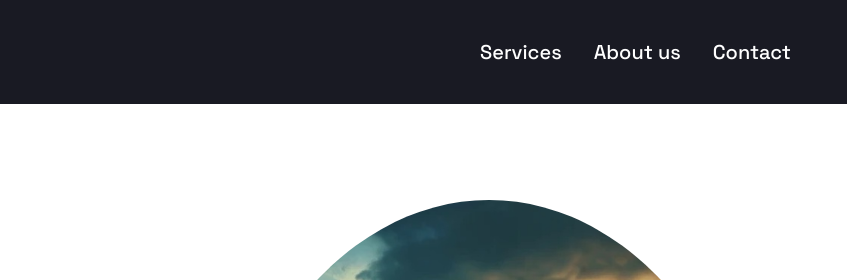
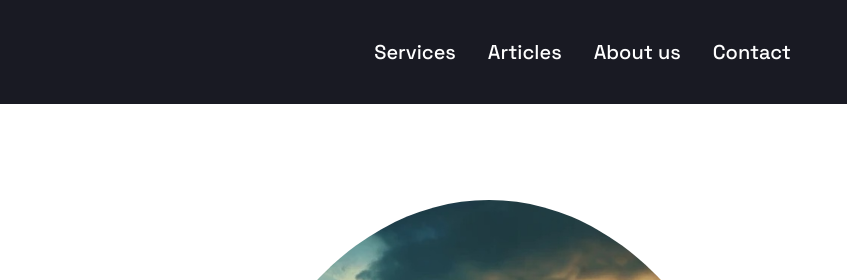
Before and after one commit to fathomage/fathomage-website, an Astro site: page / in a window 1280 px wide. Shown: the top 280 px of the page, 433-1280 px from the left. Built offline with nearby package versions, Linux system fonts and the light colour scheme; Astro itself is replaced by a stand-in of ours.

Commit message:
Enable blog

```diff
--- a/src/components/Navbar.astro
+++ b/src/components/Navbar.astro
@@ -2,7 +2,7 @@
 // Define your navigation links here
 const navLinks = [
   { href: "/#services", label: "Services" },
-  // { href: "/blog", label: "Articles" },
+  { href: "/blog", label: "Articles" },
   // { href: "/about", label: "About us" },
   { href: "/#expertise", label: "About us" },
   { href: "/#contact", label: "Contact" },
```
